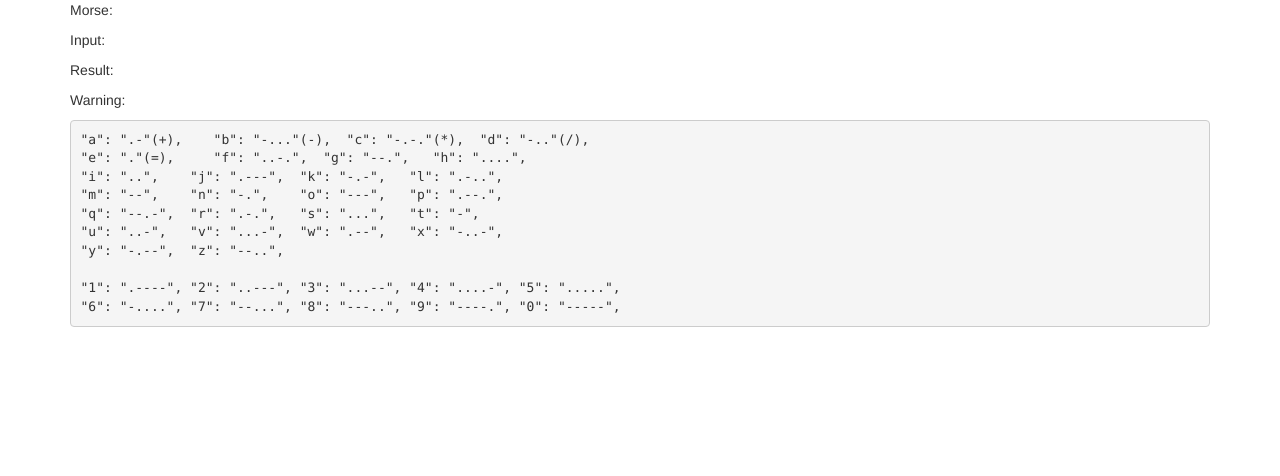
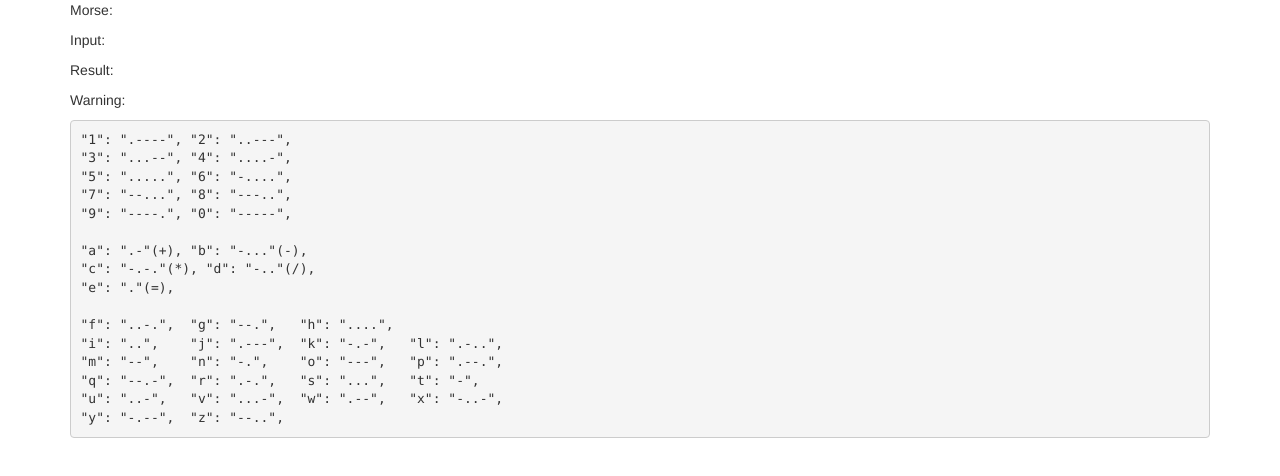
Before and after one commit to ronnywang/ronny.tw, a plain HTML site: page morse/index.html in a window 1280 px wide. Drawn offline with nearby package versions, Linux system fonts and the light colour scheme.

Commit message:
change layout

```diff
--- a/morse/index.html
+++ b/morse/index.html
@@ -4,6 +4,7 @@
 <meta http-equiv="Content-Type" content="text/html; charset=utf-8">
 <title>Morse Code Calculator</title>
 <script src="//ajax.googleapis.com/ajax/libs/jquery/2.1.4/jquery.min.js"></script>
+<meta name="viewport" content="width=device-width, initial-scale=1">
 <link rel="stylesheet" href="//cdnjs.cloudflare.com/ajax/libs/twitter-bootstrap/3.3.6/css/bootstrap.css">
 </head>
 <body>
@@ -13,16 +14,22 @@
     <p>Result: <span id="result"></span></p>
     <p>Warning: <span id="warning"></span></p>
 <pre>
-"a": ".-"(+),    "b": "-..."(-),  "c": "-.-."(*),  "d": "-.."(/),
-"e": "."(=),     "f": "..-.",  "g": "--.",   "h": "....",
+"1": ".----", "2": "..---",
+"3": "...--", "4": "....-",
+"5": ".....", "6": "-....",
+"7": "--...", "8": "---..",
+"9": "----.", "0": "-----",
+
+"a": ".-"(+), "b": "-..."(-),
+"c": "-.-."(*), "d": "-.."(/),
+"e": "."(=),
+
+"f": "..-.",  "g": "--.",   "h": "....",
 "i": "..",    "j": ".---",  "k": "-.-",   "l": ".-..",
 "m": "--",    "n": "-.",    "o": "---",   "p": ".--.",
 "q": "--.-",  "r": ".-.",   "s": "...",   "t": "-",
 "u": "..-",   "v": "...-",  "w": ".--",   "x": "-..-",
 "y": "-.--",  "z": "--..",
-
-"1": ".----", "2": "..---", "3": "...--", "4": "....-", "5": ".....",
-"6": "-....", "7": "--...", "8": "---..", "9": "----.", "0": "-----",
 </pre>
 </div>
 <script>
```
